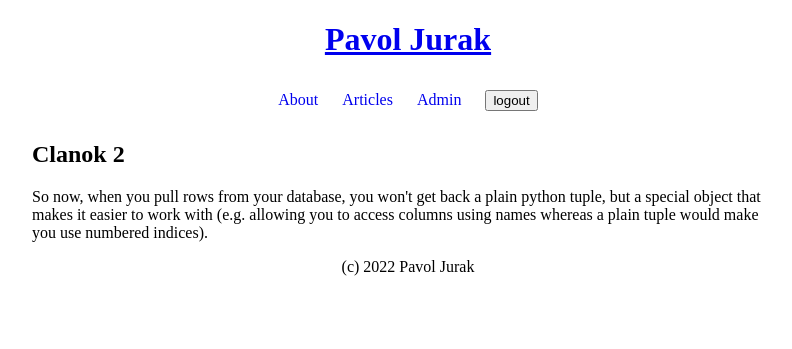
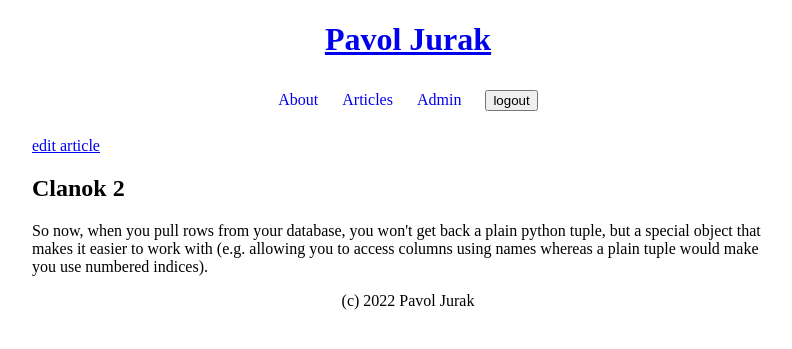
Before and after one commit to PavolJurak/Flask, a Flask app: page /articles/1 in a window 1280 px wide. Shown: the top 349 px of the page, without its empty margins (232-1024 px from the left). Run offline with Flask 2, Linux system fonts and the light colour scheme; the visitor is signed in with stand-in values (Sample User, id 1); data comes from the database, SQL or seed files in the repository; both versions use the stored data as it was after the commit.

Commit message:
implement flask-wtf forms

```diff
--- a/configs/default.py
+++ b/configs/default.py
@@ -1,4 +1,4 @@
 SECRET_KEY = b'4\xa1f8a\x04y:\xa9\xc19\xc67M4+\xb5\xb1\xb9S\x92@\xf8\x97'
-DATABASE = "C:\\Users\\pavol\\PycharmProjects\\palo\\blog.db"
+DATABASE = "C:\\Users\\pavol.jurak\\PycharmProjects\\PALOBLOG\\blog.db"
 USERNAME = "admin"
 PASSWORD = "admin"
--- a/mdblog/app.py
+++ b/mdblog/app.py
@@ -4,6 +4,12 @@ from flask import request, render_template
 from flask import request, redirect, url_for
 from flask import session, flash
 from flask import g
+
+from flask_wtf import FlaskForm
+from wtforms import StringField, TextAreaField
+from wtforms import PasswordField
+from wtforms.validators import InputRequired
+
 import sqlite3
 
 from .database import articles
@@ -13,6 +19,17 @@ flask_app.config.from_pyfile("..\\configs\\default.py")
 flask_app.secret_key = b'4\xa1f8a\x04y:\xa9\xc19\xc67M4+\xb5\xb1\xb9S\x92@\xf8\x97'
 DATABASE = os.path.join(os.getcwd(),'blog.db')
 
+## FORMS
+class LoginForm(FlaskForm):
+  username = StringField("Username", validators=[InputRequired()])
+  password = PasswordField("Password", validators=[InputRequired()])
+
+class ArticleForm(FlaskForm):
+    title = StringField("Title", validators=[InputRequired()])
+    content = TextAreaField("Content")
+
+## CONTROLLERS
+
 @flask_app.route('/')
 def view_welcome_page():
     return render_template('welcome_page.jinja2', text='si zabil')
@@ -21,6 +38,7 @@ def view_welcome_page():
 def view_about():
     return render_template("about.jinja2")
 
+## ARTICLES
 @flask_app.route("/articles/", methods=["GET"])
 def view_articles():
     db = get_db()
@@ -28,8 +46,19 @@ def view_articles():
     articles = cur.fetchall()
     return render_template("articles.jinja2", articles=articles)
 
+@flask_app.route("/articles/new/", methods=["GET"])
+def view_add_article():
+    if "logged" not in session:
+        return redirect(url_for("view_login"))
+
+    form = ArticleForm()
+    return render_template("article_editor.jinja2", form=form)
+
 @flask_app.route("/articles/", methods=["POST"])
 def add_article():
+    if "logged" not in session:
+        return redirect(url_for("view_login"))
+
     db = get_db()
     db.execute("INSERT INTO articles (title, content) values (?,?)",[
         request.form.get("title"), request.form.get("content")
@@ -46,6 +75,44 @@ def view_article(art_id):
         return render_template("article.jinja2",article=article)
     return render_template("article_not_found.jinja2", art_id=art_id)
 
+@flask_app.route("/articles/<int:art_id>/edit/", methods=["GET"])
+def view_article_editor(art_id):
+    if "logged" not in session:
+        return redirect(url_for("view_login"))
+    db = get_db()
+    cur = db.execute("SELECT * FROM articles WHERE id=(?)", [art_id])
+    article = cur.fetchone()
+    if article:
+        form = ArticleForm()
+        form.title.data = article["title"]
+        form.content.data = article["content"]
+        return render_template("article_editor.jinja2", form=form, article=article)
+
+    return render_template("article_not_found.jinja2")
+
+@flask_app.route("/articles/<int:art_id>/edit/", methods=["POST"])
+def edit_article(art_id):
+    if "logged" not in session:
+        return redirect(url_for("view_login"))
+    db = get_db()
+    cur = db.execute("SELECT * FROM articles WHERE id=(?)", [art_id])
+    article = cur.fetchone()
+    if article:
+        edit_form = ArticleForm(request.form)
+        if edit_form.validate():
+            db.execute("update articles set title=?, content=? where id=? ",[
+                edit_form.title.data, edit_form.content.data, art_id
+            ])
+            db.commit()
+            flash("Edit saved","success")
+            return redirect(url_for("view_article", art_id=art_id))
+        else:
+            for error in edit_form.errors:
+                flash("{} is missing".format(error, "alert"))
+            return redirect(url_for("view_login"))
+
+
+
 @flask_app.route("/admin/")
 def view_admin():
     if "logged" not in session:
@@ -54,18 +121,26 @@ def view_admin():
 
 @flask_app.route("/login/", methods=["GET"])
 def view_login():
-    return render_template("login.jinja2")
+    login_form = LoginForm()
+    return render_template("login.jinja2", form=login_form)
 
 @flask_app.route("/login/", methods=["POST"])
 def login_user():
-    username = request.form["username"]
-    password = request.form["password"]
-    if username == flask_app.config["USERNAME"] and password == flask_app.config["PASSWORD"]:
-        session["logged"] = True
-        flash('You were successfully logged in','success')
-        return redirect(url_for("view_admin"))
+    #username = request.form["username"]
+    #password = request.form["password"]
+
+    login_form = LoginForm(request.form)
+    if login_form.validate():
+        if login_form.username.data == flask_app.config["USERNAME"] and login_form.password.data == flask_app.config["PASSWORD"]:
+            session["logged"] = True
+            flash('You were successfully logged in','success')
+            return redirect(url_for("view_admin"))
+        else:
+            flash('Incorrect name or password information', 'alert')
+            return render_template("login.jinja2", form=login_form)
     else:
-        flash('Incorrect name or password information', 'alert')
+        for error in login_form.errors:
+            flash("{} is missing".format(error,"alert"))
         return redirect(url_for("view_login"))
 
 @flask_app.route("/logout/", methods=["POST"])
--- a/mdblog/templates/article.jinja2
+++ b/mdblog/templates/article.jinja2
@@ -2,6 +2,11 @@
 {% block title %} Article {{ article.title }} {% endblock %}
 
 {% block main %}
+
+    {% if "logged" in session %}
+        <a href="{{ url_for("view_article_editor", art_id=article.id) }}">edit article</a>
+    {% endif %}
+
 <h2>{{ article.title }}</h2>
 <p>{{ article.content }}</p>
 {% endblock %}
```
Also changed, not shown: mdblog/templates/article_editor.jinja2 (added, +23 -0 lines), mdblog/templates/articles.jinja2 (+7 -2 lines), mdblog/templates/login.jinja2 (+5 -4 lines), requirements.txt (added, +23 -0 lines), blog.db.
